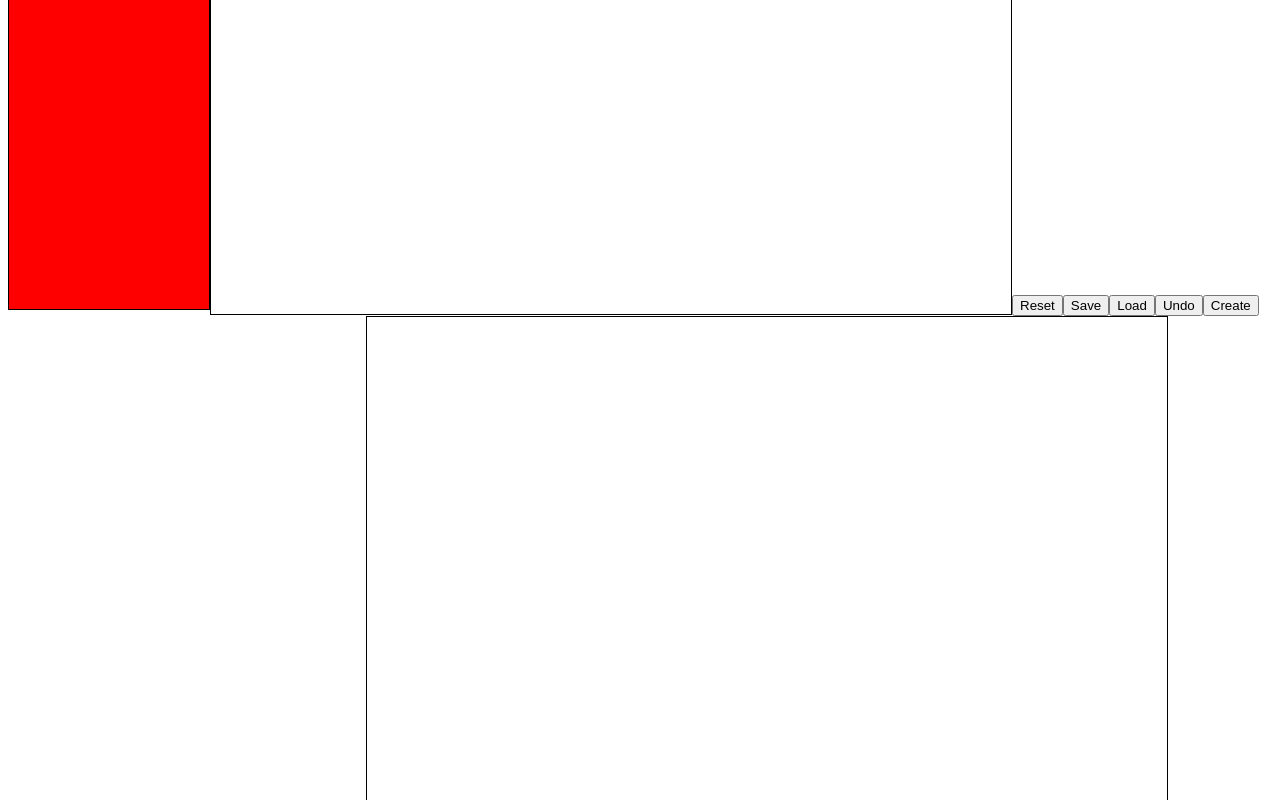
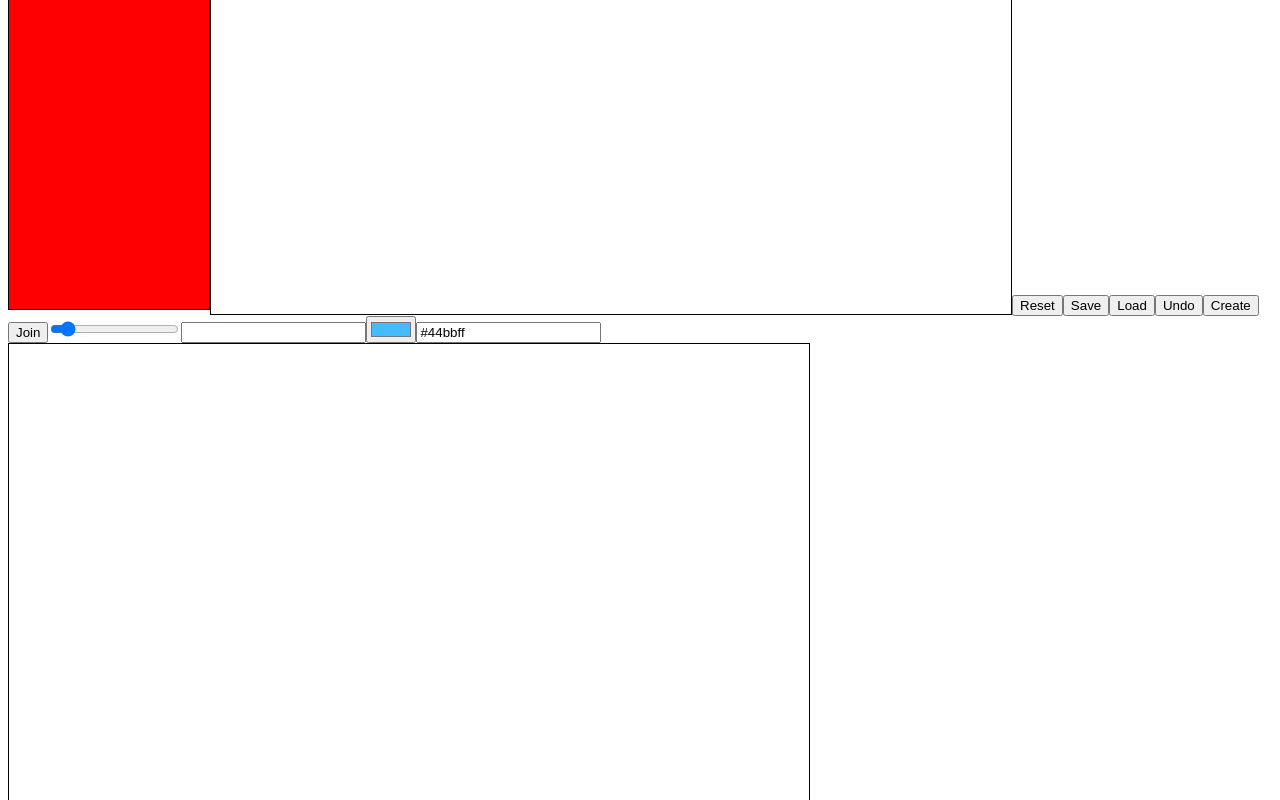
Before and after one commit to m-krajcovic/sketchio, an Angular app: page / in a window 1280 px wide. Shown: the part 300-1100 px from the top of the page. Built offline with nearby package versions, Linux system fonts and the light colour scheme; no server answers.

Commit message:
added color picker

```diff
--- a/src/app/app.component.css
+++ b/src/app/app.component.css
@@ -9,4 +9,5 @@
 .drawing-board {
   display: inline-block;
   border: 1px solid black;
+  user-select: none;
 }
--- a/src/app/app.component.html
+++ b/src/app/app.component.html
@@ -2,7 +2,7 @@
 
 </div>
 <div class="drawing-board">
-  <canvas drawingBoard #db1="drawingBoard" [drawingSize]="sizeInput.value" width="800" height="600" (newPath)="db2.addPath($event)"></canvas>
+  <canvas drawingBoard #db1="drawingBoard" [drawingSize]="sizeInput.value" [drawingColor]="colorInput.value" width="800" height="600" (newPath)="db2.addPath($event)"></canvas>
 </div>
 <button (click)="reset()">Reset</button>
 <button (click)="save()">Save</button>
@@ -13,7 +13,8 @@
 
 <input type="range" #sizeInput value="5" min="1" max="50" step="1" title="Range"/>
 <input type="text" [(ngModel)]="gameId" title="Game Id"/>
-
+<input type="color" #colorInput title="color" value="#44bbff"/>
+<input type="text" #colorText [(ngModel)]="colorInput.value" title="Color"/>
 <div class="drawing-board">
-  <canvas drawingBoard #db2="drawingBoard" [drawingSize]="sizeInput.value" [drawingDisabled]="true" width="800" height="600"></canvas>
+  <canvas drawingBoard #db2="drawingBoard" [drawingDisabled]="true" width="800" height="600"></canvas>
 </div>
--- a/src/app/app.component.ts
+++ b/src/app/app.component.ts
@@ -49,4 +49,9 @@ export class AppComponent implements OnInit {
   join() {
     this._gameService.joinGame(this.gameId);
   }
+
+
+  colorChanged(event): void {
+    console.log(event);
+  }
 }
--- a/src/app/drawing-board.directive.ts
+++ b/src/app/drawing-board.directive.ts
@@ -89,6 +89,7 @@ export class DrawingBoardDirective {
 
   private beginDrawing(x: number, y: number): void {
     this.currentPath = new Path();
+    console.log(this.color);
     this.currentPath.color = this.color;
     this.currentPath.size = this.size;
     this.currentPath.points.push({x: x, y: y});
```
